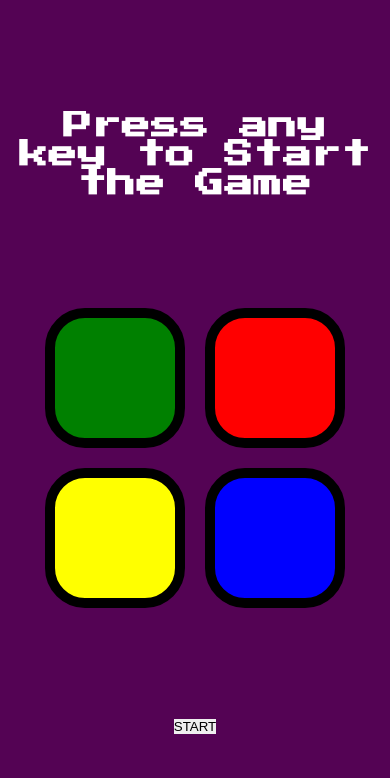
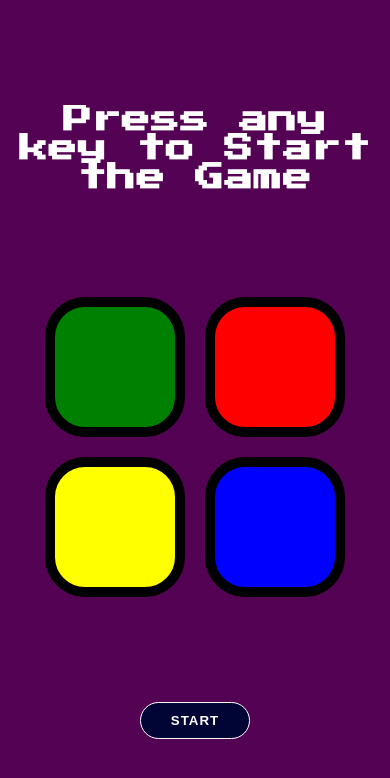
Before and after one commit to prynsu07github/Simon-Gmae, a plain HTML site: page index.html in a window 390 px wide. Drawn offline with nearby package versions, Linux system fonts and the light colour scheme; a web font is replaced by a local one.

Commit message:
Update styles.css

```diff
--- a/styles.css
+++ b/styles.css
@@ -56,6 +56,21 @@ border-radius: 40px;
     background-color: blue;
 }
 
+.start-game{
+    visibility: hidden;
+    padding: 10px 30px;
+    border-radius: 50px;
+    letter-spacing:1px;
+    font-weight: 700;
+    color: white;
+    background-color: rgb(0, 5, 53);
+    border: 1px solid white;
+}
+
+.start-game:hover{
+    background-color: rgb(156, 156, 243);
+}
+
 @media(max-width:600px){
     .game-container{
     width:300px;
@@ -66,4 +81,7 @@ border-radius: 40px;
         font-size: 1.8rem;
         letter-spacing: 0.5px;
     }
+    .start-game{
+    visibility: visible;
+    }
 }
```
